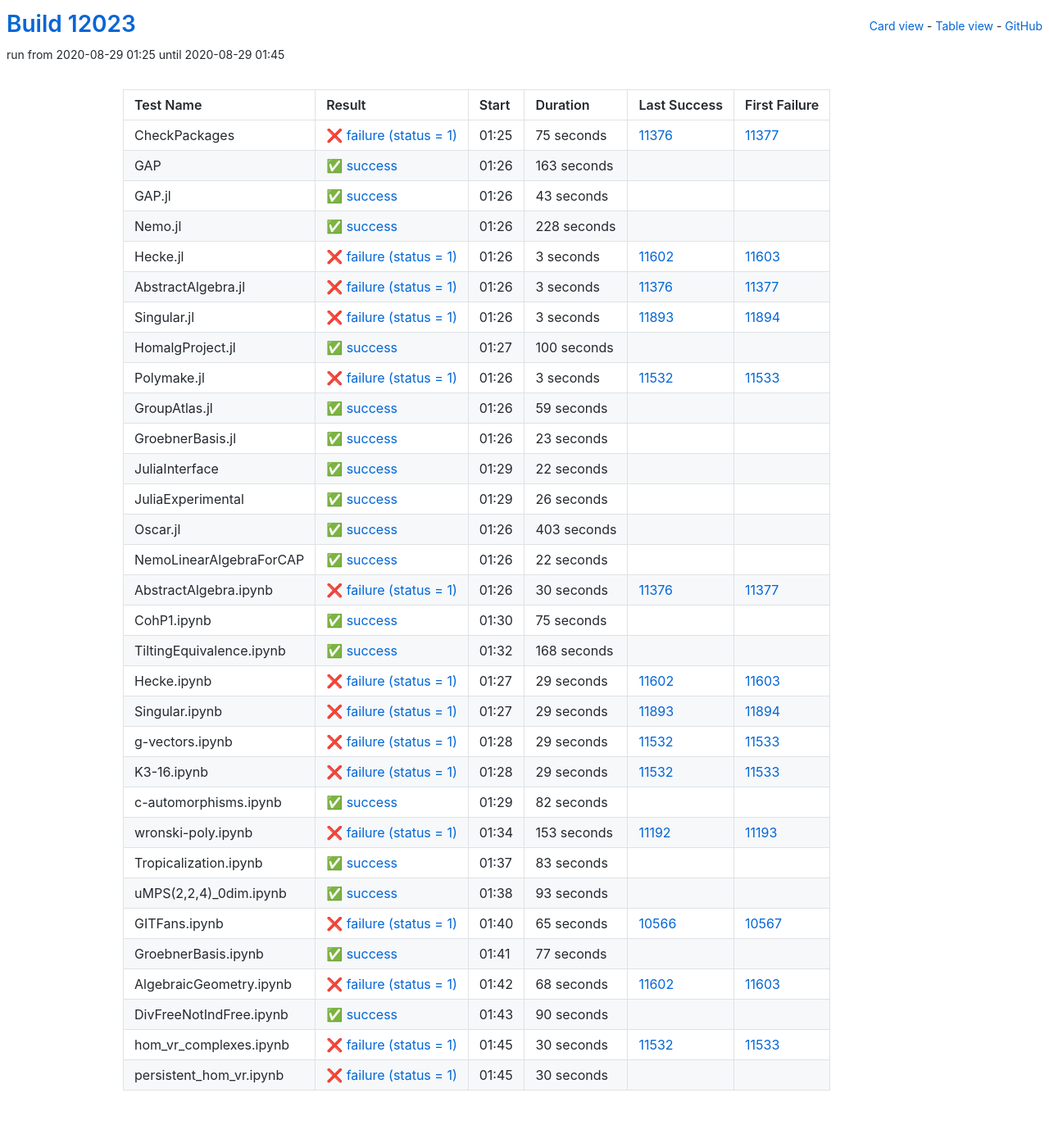
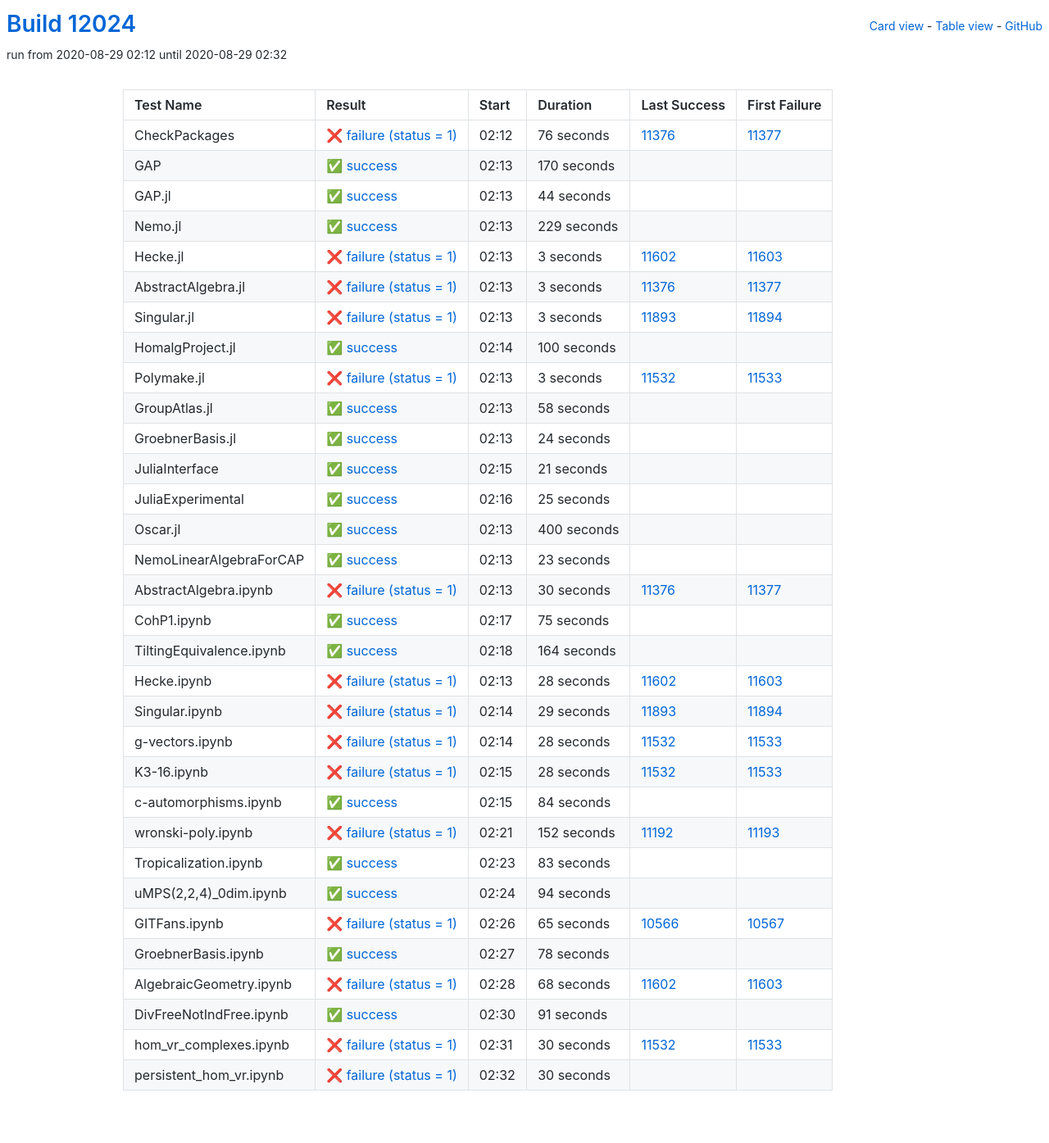
Before and after one commit to oscar-system/oscar-ci-status, a Jekyll site: the page built from table.html, in a window 1280 px wide. Shown: the whole page at 82% size. Built offline with Jekyll 4.4.1, drawn with Linux system fonts in a browser that asks for light colours.

Commit message:
Build #12024

```diff
--- a/_data/ci.yml
+++ b/_data/ci.yml
@@ -1,6 +1,6 @@
 ---
-build: 12023
-build_url: https://oscarci.mathematik.uni-kl.de/job/oscar/12023/
+build: 12024
+build_url: https://oscarci.mathematik.uni-kl.de/job/oscar/12024/
 job: oscar
 organization: oscar-system
 repo: oscar-ci-status
@@ -8,56 +8,56 @@
 tests:
 - name: CheckPackages
   id: checkpackages
-  log: https://oscarci.mathematik.uni-kl.de/job/oscar/12023/artifact/logs/build-12023/CheckPackages.log
-  start: 2020-08-29 01:25
+  log: https://oscarci.mathematik.uni-kl.de/job/oscar/12024/artifact/logs/build-12024/CheckPackages.log
+  start: 2020-08-29 02:12
   success: false
   exitcode: 1
   status: failure
-  duration: 75
+  duration: 76
   last_success: 11376
   last_success_url: https://oscarci.mathematik.uni-kl.de/job/oscar/11376/
   first_failure: 11377
   first_failure_url: https://oscarci.mathematik.uni-kl.de/job/oscar/11377/
 - name: GAP
   id: gap
-  log: https://oscarci.mathematik.uni-kl.de/job/oscar/12023/artifact/logs/build-12023/GAP.log
-  start: 2020-08-29 01:26
+  log: https://oscarci.mathematik.uni-kl.de/job/oscar/12024/artifact/logs/build-12024/GAP.log
+  start: 2020-08-29 02:13
   success: true
   exitcode: 0
   status: success
-  duration: 163
+  duration: 170
   last_success: false
   last_success_url:
   first_failure: false
   first_failure_url:
 - name: GAP.jl
   id: gap-jl
-  log: https://oscarci.mathematik.uni-kl.de/job/oscar/12023/artifact/logs/build-12023/GAP.jl.log
-  start: 2020-08-29 01:26
+  log: https://oscarci.mathematik.uni-kl.de/job/oscar/12024/artifact/logs/build-12024/GAP.jl.log
+  start: 2020-08-29 02:13
   success: true
   exitcode: 0
   status: success
-  duration: 43
+  duration: 44
   last_success: false
   last_success_url:
   first_failure: false
   first_failure_url:
 - name: Nemo.jl
   id: nemo-jl
-  log: https://oscarci.mathematik.uni-kl.de/job/oscar/12023/artifact/logs/build-12023/Nemo.jl.log
-  start: 2020-08-29 01:26
+  log: https://oscarci.mathematik.uni-kl.de/job/oscar/12024/artifact/logs/build-12024/Nemo.jl.log
+  start: 2020-08-29 02:13
   success: true
   exitcode: 0
   status: success
-  duration: 228
+  duration: 229
   last_success: false
   last_success_url:
   first_failure: false
   first_failure_url:
 - name: Hecke.jl
   id: hecke-jl
-  log: https://oscarci.mathematik.uni-kl.de/job/oscar/12023/artifact/logs/build-12023/Hecke.jl.log
-  start: 2020-08-29 01:26
+  log: https://oscarci.mathematik.uni-kl.de/job/oscar/12024/artifact/logs/build-12024/Hecke.jl.log
+  start: 2020-08-29 02:13
   success: false
   exitcode: 1
   status: failure
@@ -68,8 +68,8 @@
   first_failure_url: https://oscarci.mathematik.uni-kl.de/job/oscar/11603/
 - name: AbstractAlgebra.jl
   id: abstractalgebra-jl
-  log: https://oscarci.mathematik.uni-kl.de/job/oscar/12023/artifact/logs/build-12023/AbstractAlgebra.jl.log
-  start: 2020-08-29 01:26
+  log: https://oscarci.mathematik.uni-kl.de/job/oscar/12024/artifact/logs/build-12024/AbstractAlgebra.jl.log
+  start: 2020-08-29 02:13
   success: false
   exitcode: 1
   status: failure
@@ -80,8 +80,8 @@
   first_failure_url: https://oscarci.mathematik.uni-kl.de/job/oscar/11377/
 - name: Singular.jl
   id: singular-jl
-  log: https://oscarci.mathematik.uni-kl.de/job/oscar/12023/artifact/logs/build-12023/Singular.jl.log
-  start: 2020-08-29 01:26
+  log: https://oscarci.mathematik.uni-kl.de/job/oscar/12024/artifact/logs/build-12024/Singular.jl.log
+  start: 2020-08-29 02:13
   success: false
   exitcode: 1
   status: failure
@@ -92,8 +92,8 @@
   first_failure_url: https://oscarci.mathematik.uni-kl.de/job/oscar/11894/
 - name: HomalgProject.jl
   id: homalgproject-jl
-  log: https://oscarci.mathematik.uni-kl.de/job/oscar/12023/artifact/logs/build-12023/HomalgProject.jl.log
-  start: 2020-08-29 01:27
+  log: https://oscarci.mathematik.uni-kl.de/job/oscar/12024/artifact/logs/build-12024/HomalgProject.jl.log
+  start: 2020-08-29 02:14
   success: true
   exitcode: 0
   status: success
@@ -104,8 +104,8 @@
   first_failure_url:
 - name: Polymake.jl
   id: polymake-jl
-  log: https://oscarci.mathematik.uni-kl.de/job/oscar/12023/artifact/logs/build-12023/Polymake.jl.log
-  start: 2020-08-29 01:26
+  log: https://oscarci.mathematik.uni-kl.de/job/oscar/12024/artifact/logs/build-12024/Polymake.jl.log
+  start: 2020-08-29 02:13
   success: false
   exitcode: 1
   status: failure
@@ -116,20 +116,68 @@
   first_failure_url: https://oscarci.mathematik.uni-kl.de/job/oscar/11533/
 - name: GroupAtlas.jl
   id: groupatlas-jl
-  log: https://oscarci.mathematik.uni-kl.de/job/oscar/12023/artifact/logs/build-12023/GroupAtlas.jl.log
-  start: 2020-08-29 01:26
+  log: https://oscarci.mathematik.uni-kl.de/job/oscar/12024/artifact/logs/build-12024/GroupAtlas.jl.log
+  start: 2020-08-29 02:13
   success: true
   exitcode: 0
   status: success
-  duration: 59
+  duration: 58
   last_success: false
   last_success_url:
   first_failure: false
   first_failure_url:
 - name: GroebnerBasis.jl
   id: groebnerbasis-jl
-  log: https://oscarci.mathematik.uni-kl.de/job/oscar/12023/artifact/logs/build-12023/GroebnerBasis.jl.log
-  start: 2020-08-29 01:26
+  log: https://oscarci.mathematik.uni-kl.de/job/oscar/12024/artifact/logs/build-12024/GroebnerBasis.jl.log
+  start: 2020-08-29 02:13
+  success: true
+  exitcode: 0
+  status: success
+  duration: 24
+  last_success: false
+  last_success_url:
+  first_failure: false
+  first_failure_url:
+- name: JuliaInterface
+  id: juliainterface
+  log: https://oscarci.mathematik.uni-kl.de/job/oscar/12024/artifact/logs/build-12024/JuliaInterface.log
+  start: 2020-08-29 02:15
+  success: true
+  exitcode: 0
+  status: success
+  duration: 21
+  last_success: false
+  last_success_url:
+  first_failure: false
+  first_failure_url:
+- name: JuliaExperimental
+  id: juliaexperimental
+  log: https://oscarci.mathematik.uni-kl.de/job/oscar/12024/artifact/logs/build-12024/JuliaExperimental.log
+  start: 2020-08-29 02:16
+  success: true
+  exitcode: 0
+  status: success
+  duration: 25
+  last_success: false
+  last_success_url:
+  first_failure: false
+  first_failure_url:
+- name: Oscar.jl
+  id: oscar-jl
+  log: https://oscarci.mathematik.uni-kl.de/job/oscar/12024/artifact/logs/build-12024/Oscar.jl.log
+  start: 2020-08-29 02:13
+  success: true
+  exitcode: 0
+  status: success
+  duration: 400
+  last_success: false
+  last_success_url:
+  first_failure: false
+  first_failure_url:
+- name: NemoLinearAlgebraForCAP
+  id: nemolinearalgebraforcap
+  log: https://oscarci.mathematik.uni-kl.de/job/oscar/12024/artifact/logs/build-12024/NemoLinearAlgebraForCAP.log
+  start: 2020-08-29 02:13
   success: true
   exitcode: 0
   status: success
@@ -138,58 +186,10 @@
   last_success_url:
   first_failure: false
   first_failure_url:
-- name: JuliaInterface
-  id: juliainterface
-  log: https://oscarci.mathematik.uni-kl.de/job/oscar/12023/artifact/logs/build-12023/JuliaInterface.log
-  start: 2020-08-29 01:29
-  success: true
-  exitcode: 0
-  status: success
-  duration: 22
-  last_success: false
-  last_success_url:
-  first_failure: false
-  first_failure_url:
-- name: JuliaExperimental
-  id: juliaexperimental
-  log: https://oscarci.mathematik.uni-kl.de/job/oscar/12023/artifact/logs/build-12023/JuliaExperimental.log
-  start: 2020-08-29 01:29
-  success: true
-  exitcode: 0
-  status: success
-  duration: 26
-  last_success: false
-  last_success_url:
-  first_failure: false
-  first_failure_url:
-- name: Oscar.jl
-  id: oscar-jl
-  log: https://oscarci.mathematik.uni-kl.de/job/oscar/12023/artifact/logs/build-12023/Oscar.jl.log
-  start: 2020-08-29 01:26
-  success: true
-  exitcode: 0
-  status: success
-  duration: 403
-  last_success: false
-  last_success_url:
-  first_failure: false
-  first_failure_url:
-- name: NemoLinearAlgebraForCAP
-  id: nemolinearalgebraforcap
-  log: https://oscarci.mathematik.uni-kl.de/job/oscar/12023/artifact/logs/build-12023/NemoLinearAlgebraForCAP.log
-  start: 2020-08-29 01:26
-  success: true
-  exitcode: 0
-  status: success
-  duration: 22
-  last_success: false
-  last_success_url:
-  first_failure: false
-  first_failure_url:
 - name: AbstractAlgebra.ipynb
   id: abstractalgebra-ipynb
-  log: https://oscarci.mathematik.uni-kl.de/job/oscar/12023/artifact/logs/build-12023/AbstractAlgebra.ipynb.log
-  start: 2020-08-29 01:26
+  log: https://oscarci.mathematik.uni-kl.de/job/oscar/12024/artifact/logs/build-12024/AbstractAlgebra.ipynb.log
+  start: 2020-08-29 02:13
   success: false
   exitcode: 1
   status: failure
@@ -200,8 +200,8 @@
   first_failure_url: https://oscarci.mathematik.uni-kl.de/job/oscar/11377/
 - name: CohP1.ipynb
   id: cohp1-ipynb
-  log: https://oscarci.mathematik.uni-kl.de/job/oscar/12023/artifact/logs/build-12023/CohP1.ipynb.log
-  start: 2020-08-29 01:30
+  log: https://oscarci.mathematik.uni-kl.de/job/oscar/12024/artifact/logs/build-12024/CohP1.ipynb.log
+  start: 2020-08-29 02:17
   success: true
   exitcode: 0
   status: success
@@ -212,32 +212,32 @@
   first_failure_url:
 - name: TiltingEquivalence.ipynb
   id: tiltingequivalence-ipynb
-  log: https://oscarci.mathematik.uni-kl.de/job/oscar/12023/artifact/logs/build-12023/TiltingEquivalence.ipynb.log
-  start: 2020-08-29 01:32
+  log: https://oscarci.mathematik.uni-kl.de/job/oscar/12024/artifact/logs/build-12024/TiltingEquivalence.ipynb.log
+  start: 2020-08-29 02:18
   success: true
   exitcode: 0
   status: success
-  duration: 168
+  duration: 164
   last_success: false
   last_success_url:
   first_failure: false
   first_failure_url:
 - name: Hecke.ipynb
   id: hecke-ipynb
-  log: https://oscarci.mathematik.uni-kl.de/job/oscar/12023/artifact/logs/build-12023/Hecke.ipynb.log
-  start: 2020-08-29 01:27
+  log: https://oscarci.mathematik.uni-kl.de/job/oscar/12024/artifact/logs/build-12024/Hecke.ipynb.log
+  start: 2020-08-29 02:13
   success: false
   exitcode: 1
   status: failure
-  duration: 29
+  duration: 28
   last_success: 11602
   last_success_url: https://oscarci.mathematik.uni-kl.de/job/oscar/11602/
   first_failure: 11603
   first_failure_url: https://oscarci.mathematik.uni-kl.de/job/oscar/11603/
 - name: Singular.ipynb
   id: singular-ipynb
-  log: https://oscarci.mathematik.uni-kl.de/job/oscar/12023/artifact/logs/build-12023/Singular.ipynb.log
-  start: 2020-08-29 01:27
+  log: https://oscarci.mathematik.uni-kl.de/job/oscar/12024/artifact/logs/build-12024/Singular.ipynb.log
+  start: 2020-08-29 02:14
   success: false
   exitcode: 1
   status: failure
@@ -248,56 +248,56 @@
   first_failure_url: https://oscarci.mathematik.uni-kl.de/job/oscar/11894/
 - name: g-vectors.ipynb
   id: g-vectors-ipynb
-  log: https://oscarci.mathematik.uni-kl.de/job/oscar/12023/artifact/logs/build-12023/g-vectors.ipynb.log
-  start: 2020-08-29 01:28
+  log: https://oscarci.mathematik.uni-kl.de/job/oscar/12024/artifact/logs/build-12024/g-vectors.ipynb.log
+  start: 2020-08-29 02:14
   success: false
   exitcode: 1
   status: failure
-  duration: 29
+  duration: 28
   last_success: 11532
   last_success_url: https://oscarci.mathematik.uni-kl.de/job/oscar/11532/
   first_failure: 11533
   first_failure_url: https://oscarci.mathematik.uni-kl.de/job/oscar/11533/
 - name: K3-16.ipynb
   id: k3-16-ipynb
-  log: https://oscarci.mathematik.uni-kl.de/job/oscar/12023/artifact/logs/build-12023/K3-16.ipynb.log
-  start: 2020-08-29 01:28
+  log: https://oscarci.mathematik.uni-kl.de/job/oscar/12024/artifact/logs/build-12024/K3-16.ipynb.log
+  start: 2020-08-29 02:15
   success: false
   exitcode: 1
   status: failure
-  duration: 29
+  duration: 28
   last_success: 11532
   last_success_url: https://oscarci.mathematik.uni-kl.de/job/oscar/11532/
   first_failure: 11533
   first_failure_url: https://oscarci.mathematik.uni-kl.de/job/oscar/11533/
 - name: c-automorphisms.ipynb
   id: c-automorphisms-ipynb
-  log: https://oscarci.mathematik.uni-kl.de/job/oscar/12023/artifact/logs/build-12023/c-automorphisms.ipynb.log
-  start: 2020-08-29 01:29
+  log: https://oscarci.mathematik.uni-kl.de/job/oscar/12024/artifact/logs/build-12024/c-automorphisms.ipynb.log
+  start: 2020-08-29 02:15
   success: true
   exitcode: 0
   status: success
-  duration: 82
+  duration: 84
   last_success: false
   last_success_url:
   first_failure: false
   first_failure_url:
 - name: wronski-poly.ipynb
   id: wronski-poly-ipynb
-  log: https://oscarci.mathematik.uni-kl.de/job/oscar/12023/artifact/logs/build-12023/wronski-poly.ipynb.log
-  start: 2020-08-29 01:34
+  log: https://oscarci.mathematik.uni-kl.de/job/oscar/12024/artifact/logs/build-12024/wronski-poly.ipynb.log
+  start: 2020-08-29 02:21
   success: false
   exitcode: 1
   status: failure
-  duration: 153
+  duration: 152
   last_success: 11192
   last_success_url: https://oscarci.mathematik.uni-kl.de/job/oscar/11192/
   first_failure: 11193
   first_failure_url: https://oscarci.mathematik.uni-kl.de/job/oscar/11193/
 - name: Tropicalization.ipynb
   id: tropicalization-ipynb
-  log: https://oscarci.mathematik.uni-kl.de/job/oscar/12023/artifact/logs/build-12023/Tropicalization.ipynb.log
-  start: 2020-08-29 01:37
+  log: https://oscarci.mathematik.uni-kl.de/job/oscar/12024/artifact/logs/build-12024/Tropicalization.ipynb.log
+  start: 2020-08-29 02:23
   success: true
   exitcode: 0
   status: success
@@ -308,20 +308,20 @@
   first_failure_url:
 - name: uMPS(2,2,4)_0dim.ipynb
   id: umps-2-2-4-0dim-ipynb
-  log: https://oscarci.mathematik.uni-kl.de/job/oscar/12023/artifact/logs/build-12023/uMPS-2-2-4-_0dim.ipynb.log
-  start: 2020-08-29 01:38
+  log: https://oscarci.mathematik.uni-kl.de/job/oscar/12024/artifact/logs/build-12024/uMPS-2-2-4-_0dim.ipynb.log
+  start: 2020-08-29 02:24
   success: true
   exitcode: 0
   status: success
-  duration: 93
+  duration: 94
   last_success: false
   last_success_url:
   first_failure: false
   first_failure_url:
 - name: GITFans.ipynb
   id: gitfans-ipynb
-  log: https://oscarci.mathematik.uni-kl.de/job/oscar/12023/artifact/logs/build-12023/GITFans.ipynb.log
-  start: 2020-08-29 01:40
+  log: https://oscarci.mathematik.uni-kl.de/job/oscar/12024/artifact/logs/build-12024/GITFans.ipynb.log
+  start: 2020-08-29 02:26
   success: false
   exitcode: 1
   status: failure
@@ -332,20 +332,20 @@
   first_failure_url: https://oscarci.mathematik.uni-kl.de/job/oscar/10567/
 - name: GroebnerBasis.ipynb
   id: groebnerbasis-ipynb
-  log: https://oscarci.mathematik.uni-kl.de/job/oscar/12023/artifact/logs/build-12023/GroebnerBasis.ipynb.log
-  start: 2020-08-29 01:41
+  log: https://oscarci.mathematik.uni-kl.de/job/oscar/12024/artifact/logs/build-12024/GroebnerBasis.ipynb.log
+  start: 2020-08-29 02:27
   success: true
   exitcode: 0
   status: success
-  duration: 77
+  duration: 78
   last_success: false
   last_success_url:
   first_failure: false
   first_failure_url:
 - name: AlgebraicGeometry.ipynb
   id: algebraicgeometry-ipynb
-  log: https://oscarci.mathematik.uni-kl.de/job/oscar/12023/artifact/logs/build-12023/AlgebraicGeometry.ipynb.log
-  start: 2020-08-29 01:42
+  log: https://oscarci.mathematik.uni-kl.de/job/oscar/12024/artifact/logs/build-12024/AlgebraicGeometry.ipynb.log
+  start: 2020-08-29 02:28
   success: false
   exitcode: 1
   status: failure
@@ -356,20 +356,20 @@
   first_failure_url: https://oscarci.mathematik.uni-kl.de/job/oscar/11603/
 - name: DivFreeNotIndFree.ipynb
   id: divfreenotindfree-ipynb
-  log: https://oscarci.mathematik.uni-kl.de/job/oscar/12023/artifact/logs/build-12023/DivFreeNotIndFree.ipynb.log
-  start: 2020-08-29 01:43
+  log: https://oscarci.mathematik.uni-kl.de/job/oscar/12024/artifact/logs/build-12024/DivFreeNotIndFree.ipynb.log
+  start: 2020-08-29 02:30
   success: true
   exitcode: 0
   status: success
-  duration: 90
+  duration: 91
   last_success: false
   last_success_url:
   first_failure: false
   first_failure_url:
 - name: hom_vr_complexes.ipynb
   id: hom-vr-complexes-ipynb
-  log: https://oscarci.mathematik.uni-kl.de/job/oscar/12023/artifact/logs/build-12023/hom_vr_complexes.ipynb.log
-  start: 2020-08-29 01:45
+  log: https://oscarci.mathematik.uni-kl.de/job/oscar/12024/artifact/logs/build-12024/hom_vr_complexes.ipynb.log
+  start: 2020-08-29 02:31
   success: false
   exitcode: 1
   status: failure
@@ -380,8 +380,8 @@
   first_failure_url: https://oscarci.mathematik.uni-kl.de/job/oscar/11533/
 - name: persistent_hom_vr.ipynb
   id: persistent-hom-vr-ipynb
-  log: https://oscarci.mathematik.uni-kl.de/job/oscar/12023/artifact/logs/build-12023/persistent_hom_vr.ipynb.log
-  start: 2020-08-29 01:45
+  log: https://oscarci.mathematik.uni-kl.de/job/oscar/12024/artifact/logs/build-12024/persistent_hom_vr.ipynb.log
+  start: 2020-08-29 02:32
   success: false
   exitcode: 1
   status: failure
```
Also changed, not shown: README.md.
